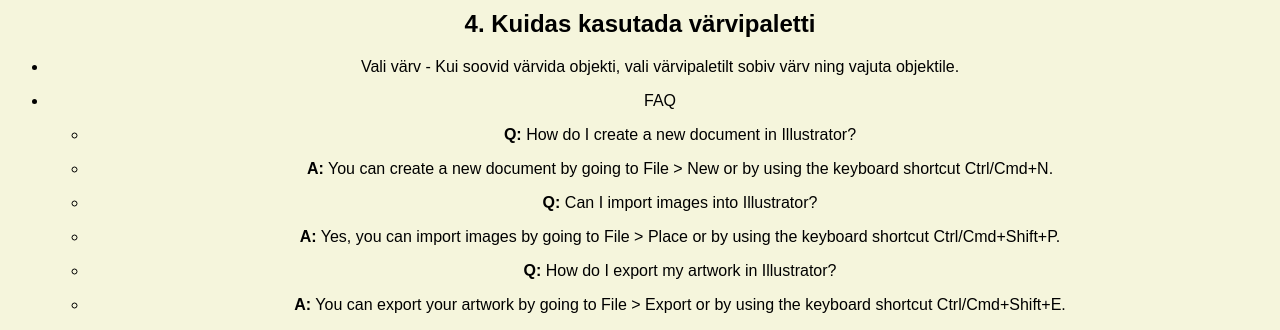
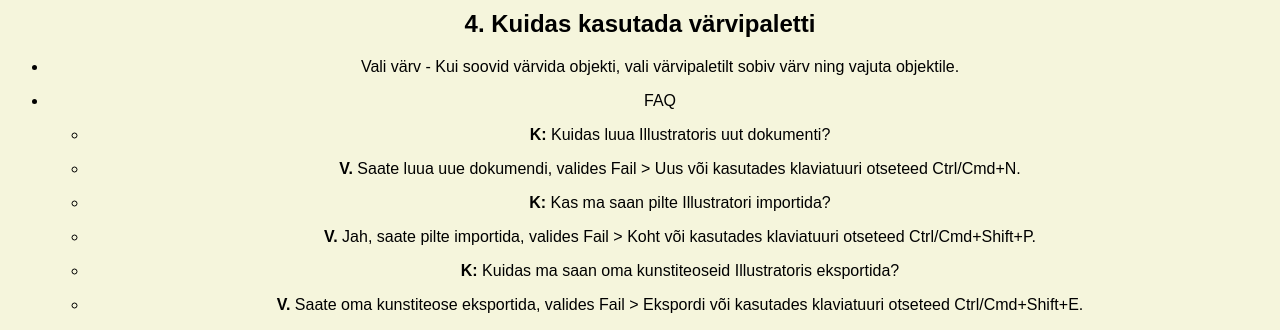
Before and after one commit to phoodd/aaaaqqww, a plain HTML site: page index.html in a window 1280 px wide. Shown: the part 3307-3637 px from the top of the page. Drawn offline with Linux system fonts and the light colour scheme.

Commit message:
Update index.html

```diff
--- a/index.html
+++ b/index.html
@@ -102,12 +102,12 @@
 		<li>Vali värv - Kui soovid värvida objekti, vali värvipaletilt sobiv värv ning vajuta objektile.</li>
 		<li   <h2>FAQ</h2>
         <ul>
-            <li><strong>Q:</strong> How do I create a new document in Illustrator?</li>
-            <li><strong>A:</strong> You can create a new document by going to File > New or by using the keyboard shortcut Ctrl/Cmd+N.</li>
-            <li><strong>Q:</strong> Can I import images into Illustrator?</li>
-            <li><strong>A:</strong> Yes, you can import images by going to File > Place or by using the keyboard shortcut Ctrl/Cmd+Shift+P.</li>
-            <li><strong>Q:</strong> How do I export my artwork in Illustrator?</li>
-            <li><strong>A:</strong> You can export your artwork by going to File > Export or by using the keyboard shortcut Ctrl/Cmd+Shift+E.</li>
+            <li><strong>K:</strong> Kuidas luua Illustratoris uut dokumenti?</li>
+             <li><strong>V.</strong> Saate luua uue dokumendi, valides Fail > Uus või kasutades klaviatuuri otseteed Ctrl/Cmd+N.</li>
+             <li><strong>K:</strong> Kas ma saan pilte Illustratori importida?</li>
+             <li><strong>V.</strong> Jah, saate pilte importida, valides Fail > Koht või kasutades klaviatuuri otseteed Ctrl/Cmd+Shift+P.</li>
+             <li><strong>K:</strong> Kuidas ma saan oma kunstiteoseid Illustratoris eksportida?</li>
+             <li><strong>V.</strong> Saate oma kunstiteose eksportida, valides Fail > Ekspordi või kasutades klaviatuuri otseteed Ctrl/Cmd+Shift+E.</li>
         </ul>
     </div>
 </body>
```
